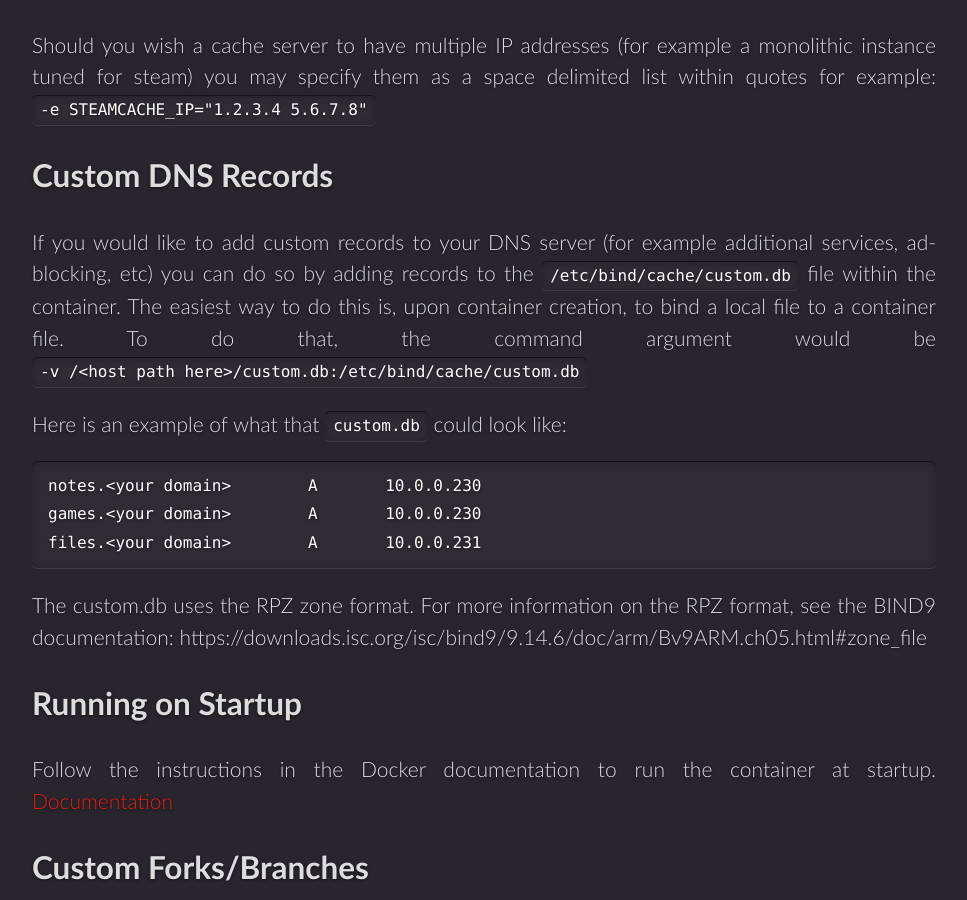
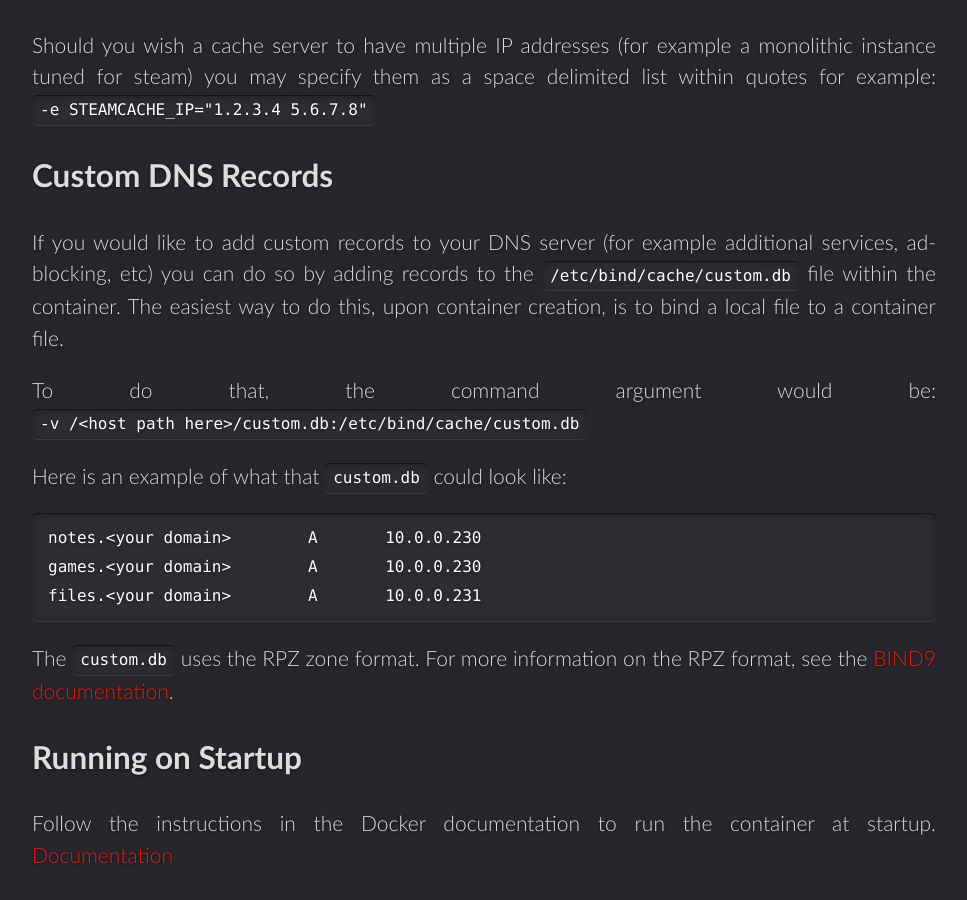
Before and after one commit to lancachenet/lancachenet.github.io, a Jekyll site: the page built from _docs/containers/dns/index.md, in a window 1280 px wide and 900 px high, scrolled down 2330 px. Shown: the whole window, without its empty margins (28-995 px from the left). Built offline with Jekyll 4.4.1, drawn with Linux system fonts in a browser that asks for light colours; comment, search, counter and statistics services are not loaded.

Commit message:
small tweaks to language and formatting

````diff
--- a/_docs/containers/dns/index.md
+++ b/_docs/containers/dns/index.md
@@ -71,7 +71,9 @@
 
 ## Custom DNS Records
 
-If you would like to add custom records to your DNS server (for example additional services, ad-blocking, etc) you can do so by adding records to the `/etc/bind/cache/custom.db` file within the container. The easiest way to do this is, upon container creation, to bind a local file to a container file. To do that, the command argument would be `-v /<host path here>/custom.db:/etc/bind/cache/custom.db`
+If you would like to add custom records to your DNS server (for example additional services, ad-blocking, etc) you can do so by adding records to the `/etc/bind/cache/custom.db` file within the container. The easiest way to do this, upon container creation, is to bind a local file to a container file.
+
+To do that, the command argument would be: `-v /<host path here>/custom.db:/etc/bind/cache/custom.db`
 
 Here is an example of what that `custom.db` could look like:
 ```
@@ -79,8 +81,7 @@
 games.<your domain>        A       10.0.0.230
 files.<your domain>        A       10.0.0.231
 ```
-The custom.db uses the RPZ zone format. For more information on the RPZ format, see the BIND9 documentation:
-https://downloads.isc.org/isc/bind9/9.14.6/doc/arm/Bv9ARM.ch05.html#zone_file
+The `custom.db` uses the RPZ zone format. For more information on the RPZ format, see the [BIND9 documentation](https://downloads.isc.org/isc/bind9/9.14.6/doc/arm/Bv9ARM.ch05.html#zone_file).
 
 ## Running on Startup
 
````
